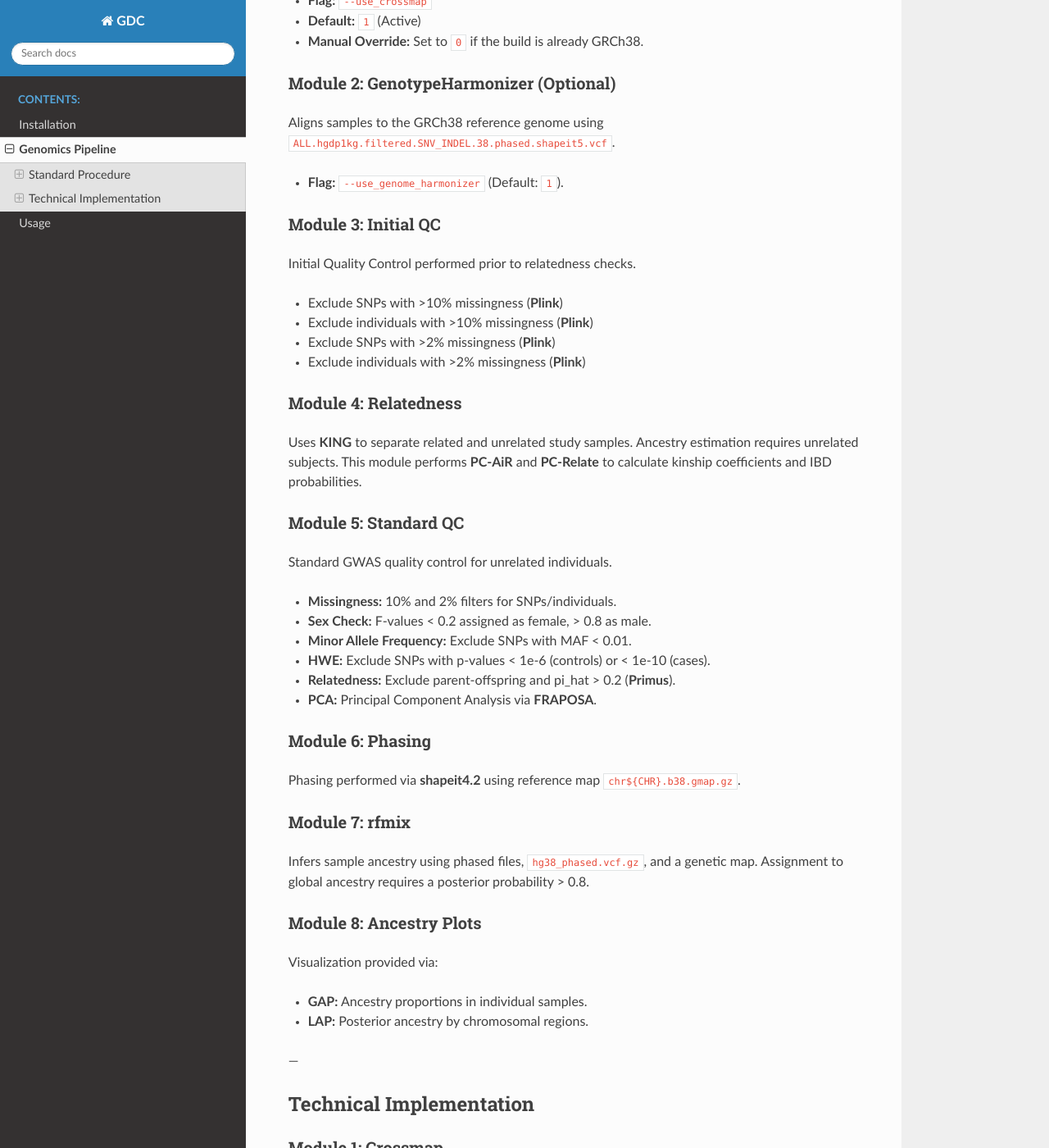
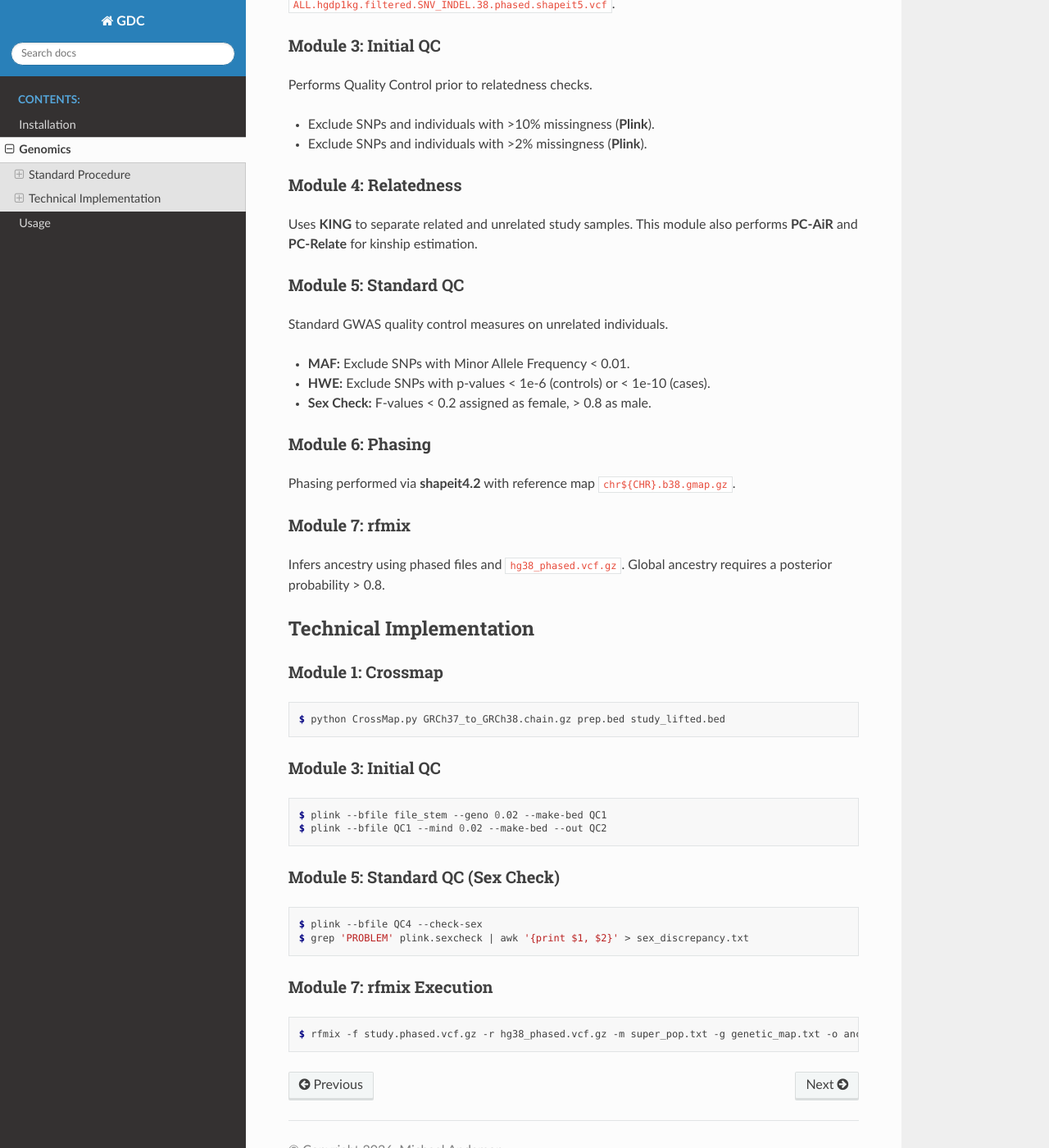
Before and after one commit to and02709/GDC, a Sphinx documentation site: the page built from docs/genomics.rst, in a window 1280 px wide and 1400 px high, scrolled down 889 px. Shown: the whole window at 82% size. Built offline with Sphinx 7.4.7 and the Read the Docs theme 3.1.0, drawn with Linux system fonts in a browser that asks for light colours; pages that are not in the unit, such as notebooks, are missing from menus; some of the changed text lies outside the part shown.

Commit message:
Refine genomics pipeline documentation
Updated the genomics pipeline documentation for clarity and consistency, including changes to module descriptions and formatting.

```diff
--- a/docs/genomics.rst
+++ b/docs/genomics.rst
@@ -1,7 +1,7 @@
-Genomics Pipeline
-===================
+Genomics
+========
 
-This document outlines the standard and optional procedures for the genomics pipeline, specifically designed for GRCh38 builds on high-performance computing clusters.
+This section outlines the standard procedures for the genomic data processing pipeline.
 
 .. contents:: Table of Contents
    :depth: 2
@@ -10,77 +10,53 @@ This document outlines the standard and optional procedures for the genomics pip
 Standard Procedure
 ------------------
 
-Modules should be executed in the following order.
-
-Module 1: Crossmap (Optional)
+Module 1: Crossmap (optional)
 ~~~~~~~~~~~~~~~~~~~~~~~~~~~~~
 Converts the genome build to GRCh38 (default: GRCh37 to GRCh38).
 
-* **Flag:** ``--use_crossmap``
-* **Default:** ``1`` (Active)
-* **Manual Override:** Set to ``0`` if the build is already GRCh38.
+* **Flag:** ``--use_crossmap`` (Default: ``1``).
+* **Override:** Set to ``0`` if the build is already GRCh38.
 
-Module 2: GenotypeHarmonizer (Optional)
+Module 2: GenotypeHarmonizer (optional)
 ~~~~~~~~~~~~~~~~~~~~~~~~~~~~~~~~~~~~~~~
 Aligns samples to the GRCh38 reference genome using ``ALL.hgdp1kg.filtered.SNV_INDEL.38.phased.shapeit5.vcf``.
 
-* **Flag:** ``--use_genome_harmonizer`` (Default: ``1``).
-
 Module 3: Initial QC
 ~~~~~~~~~~~~~~~~~~~~
-Initial Quality Control performed prior to relatedness checks.
+Performs Quality Control prior to relatedness checks.
 
-* Exclude SNPs with >10% missingness (**Plink**)
-* Exclude individuals with >10% missingness (**Plink**)
-* Exclude SNPs with >2% missingness (**Plink**)
-* Exclude individuals with >2% missingness (**Plink**)
+* Exclude SNPs and individuals with >10% missingness (**Plink**).
+* Exclude SNPs and individuals with >2% missingness (**Plink**).
 
 Module 4: Relatedness
 ~~~~~~~~~~~~~~~~~~~~~
-Uses **KING** to separate related and unrelated study samples. Ancestry estimation requires unrelated subjects. This module performs **PC-AiR** and **PC-Relate** to calculate kinship coefficients and IBD probabilities.
+Uses **KING** to separate related and unrelated study samples. This module also performs **PC-AiR** and **PC-Relate** for kinship estimation.
 
 Module 5: Standard QC
 ~~~~~~~~~~~~~~~~~~~~~
-Standard GWAS quality control for unrelated individuals.
+Standard GWAS quality control measures on unrelated individuals.
 
-* **Missingness:** 10% and 2% filters for SNPs/individuals.
+* **MAF:** Exclude SNPs with Minor Allele Frequency < 0.01.
+* **HWE:** Exclude SNPs with p-values < 1e-6 (controls) or < 1e-10 (cases).
 * **Sex Check:** F-values < 0.2 assigned as female, > 0.8 as male.
-* **Minor Allele Frequency:** Exclude SNPs with MAF < 0.01.
-* **HWE:** Exclude SNPs with p-values < 1e-6 (controls) or < 1e-10 (cases).
-* **Relatedness:** Exclude parent-offspring and pi_hat > 0.2 (**Primus**).
-* **PCA:** Principal Component Analysis via **FRAPOSA**.
 
 Module 6: Phasing
 ~~~~~~~~~~~~~~~~~
-Phasing performed via **shapeit4.2** using reference map ``chr${CHR}.b38.gmap.gz``.
+Phasing performed via **shapeit4.2** with reference map ``chr${CHR}.b38.gmap.gz``.
 
 Module 7: rfmix
 ~~~~~~~~~~~~~~~
-Infers sample ancestry using phased files, ``hg38_phased.vcf.gz``, and a genetic map. Assignment to global ancestry requires a posterior probability > 0.8.
-
-Module 8: Ancestry Plots
-~~~~~~~~~~~~~~~~~~~~~~~~
-Visualization provided via:
-
-* **GAP:** Ancestry proportions in individual samples.
-* **LAP:** Posterior ancestry by chromosomal regions.
-
----
+Infers ancestry using phased files and ``hg38_phased.vcf.gz``. Global ancestry requires a posterior probability > 0.8.
 
 Technical Implementation
 ------------------------
+
 
 Module 1: Crossmap
 ~~~~~~~~~~~~~~~~~~
 .. code-block:: console
 
    $ python CrossMap.py GRCh37_to_GRCh38.chain.gz prep.bed study_lifted.bed
-
-Module 2: GenotypeHarmonizer
-~~~~~~~~~~~~~~~~~~~~~~~~~~~~
-.. code-block:: console
-
-   $ java -Xmx8g -jar GenotypeHarmonizer.jar --input lifted.chr${CHR} --inputType PLINK_BED --ref ALL.hgdp1kg.filtered.SNV_INDEL.38.phased.shapeit5 --refType VCF --keep --output lifted.chr${CHR}.aligned
 
 Module 3: Initial QC
 ~~~~~~~~~~~~~~~~~~~~
@@ -89,25 +65,15 @@ Module 3: Initial QC
    $ plink --bfile file_stem --geno 0.02 --make-bed QC1
    $ plink --bfile QC1 --mind 0.02 --make-bed --out QC2
 
-Module 4: Relatedness
-~~~~~~~~~~~~~~~~~~~~~
-.. code-block:: bash
-
-   # Kinship test
-   ./king -b QC_Initial.bed --kinship --prefix kinships
-
-   # PCAIR and PCRelate
-   Rscript src/pca_ir_pipeline.R $WORK_DIRECTORY $FILE_NAME
-
-Module 6: Phasing
-~~~~~~~~~~~~~~~~~
+Module 5: Standard QC (Sex Check)
+~~~~~~~~~~~~~~~~~~~~~~~~~~~~~~~~~
 .. code-block:: console
 
-   $ bcftools index -f study.chr${CHR}.vcf.gz
-   $ shapeit4.2 --input study.chr${CHR}.vcf.gz --map chr${CHR}.b38.gmap.gz --region ${CHR} --output study.chr${CHR}.phased.vcf.gz --thread
+   $ plink --bfile QC4 --check-sex
+   $ grep 'PROBLEM' plink.sexcheck | awk '{print $1, $2}' > sex_discrepancy.txt
 
-Module 7: rfmix
-~~~~~~~~~~~~~~~
+Module 7: rfmix Execution
+~~~~~~~~~~~~~~~~~~~~~~~~~
 .. code-block:: console
 
-   $ rfmix -f study.chr${CHR}.phased.vcf.gz -r hg38_phased.vcf.gz -m super_population_map_file.txt -g genetic_map_hg38.txt -o ancestry_chr${CHR} --chromosome=$CHR
+   $ rfmix -f study.phased.vcf.gz -r hg38_phased.vcf.gz -m super_pop.txt -g genetic_map.txt -o ancestry
```
